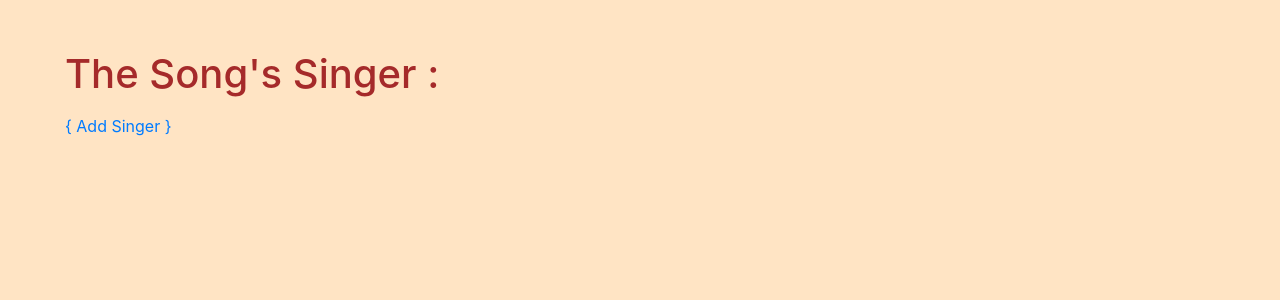
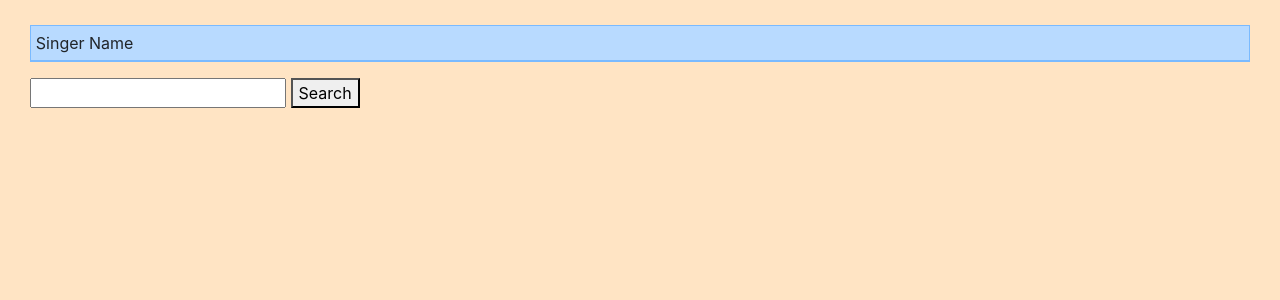
Before and after one commit to yullinisia/FINAL, a Django app: template song/templates/singers.html in a window 1280 px wide. Shown: the part 56-356 px from the top of the page. Run offline with Django 3.2, Linux system fonts and the light colour scheme; the template is opened without the code that fills it, so the values that code supplies are empty; some libraries are stand-ins or nearby versions.

Commit message:
changed the singer, album and song style

```diff
--- a/song/static/css/styles.css
+++ b/song/static/css/styles.css
@@ -4,6 +4,7 @@
     padding: 0;
     list-style: none;
 }
+
 .navbar-custom {
     background-color:burlywood;
 }
--- a/song/templates/singers.html
+++ b/song/templates/singers.html
@@ -1,19 +1,31 @@
-{% extends "base_generic.html" %}
-{% block title %}<title>Singers</title>{% endblock %}
+{% extends 'base_generic.html' %}
+
+{% block title %}
+<title>
+    Singers
+</title>
+{% endblock %}
+
 {% block content %}
-<div class="sidebar-nav">
-<body style="background-color: bisque;">
-<h1 style="color: brown;">The Song's Singer : </h1>
-<ul>
-{% for singer in singers %}
-    <li style="color:crimson"><strong>{{ singer }}</strong> {
-        <a href="{% url 'edit_singer' singer.id %}">Edit</a> -
-        <a href="{% url 'delete_singer' singer.id %}">Delete</a> }</li>
-{% endfor %}
-</ul>
-<p>
-    <a href="{% url 'add_singer' %}">{ Add Singer }</a>
-</p>
-</body>
+<div class="col-12" style="margin-top:2%;">
+    <table class="table table-sm table-bordered">
+        <thead class="table-primary">
+            <tr>
+                <td>Singer Name</td>
+            </tr>
+        </thead>
+        <tbody>
+            {% for singer in singers %}
+            <tr class="table-info">
+                <td>{{ singer.first_name }}</td>
+            </tr>
+            {% endfor %}
+        </tbody>
+    </table>
+    <form method="post" action="">
+        {% csrf_token %}
+        <input name="name" type="text"/>
+        <button type="submit">Search</button>
+    </form>
 </div>
 {% endblock %}
--- a/song/templates/songs.html
+++ b/song/templates/songs.html
@@ -6,7 +6,7 @@
 <h1 style="color: brown;">Recommended Song from Us :</h1>
 <ul>
 {% for song in songs %}
-    <li style="color:crimson"><strong>{{ song.title }}</strong> ({{song.singer}} ) {
+    <li style="color:crimson"><strong>{{ song.title }}</strong> ({{song.singer.first_name}} ) {
         <a href="{% url 'edit_song' song.id %}" >Edit</a> -
         <a href="{% url 'delete_song' song.id %}">Delete</a> }</li>
 {% endfor %}
--- a/song/urls.py
+++ b/song/urls.py
@@ -1,10 +1,10 @@
 from django.urls import path
 from . import views
-
+from song.controllers import song_controller, album_controller, singer_controller
 
 urlpatterns = [
     path('', views.record, name='record'),
-    path('singers/', views.list_singers, name='singers'),
+    path('singers/', singer_controller.index, name='singers'),
     path('singer/add', views.add_singer, name='add_singer'),
     path('singer/edit/<int:singer_id>', views.edit_singer, name='edit_singer'),
     path('singer/delete/<int:singer_id>', views.delete_singer, name='delete_singer'),
@@ -12,7 +12,7 @@ urlpatterns = [
     path('song/add', views.add_song, name='add_song'),
     path('song/edit/<int:song_id>', views.edit_song, name='edit_song'),
     path('song/delete/<int:song_id>', views.delete_song, name='delete_song'),
-    path('albums/', views.list_albums, name='albums'),
+    path('albums/', album_controller.index, name='albums'),
     path('album/add', views.add_album, name='add_album'),
     path('album/edit/<int:album_id>', views.edit_album, name='edit_album'),
     path('album/delete/<int:album_id>', views.delete_album, name='delete_album'),
```
Also changed, not shown: song/admin.py (+6 -4 lines), song/controllers/album_controller.py (added, +17 -0 lines), song/controllers/singer_controller.py (added, +15 -0 lines), song/controllers/song_controller.py (+13 -6 lines), song/templates/albums.html (+40 -17 lines).
